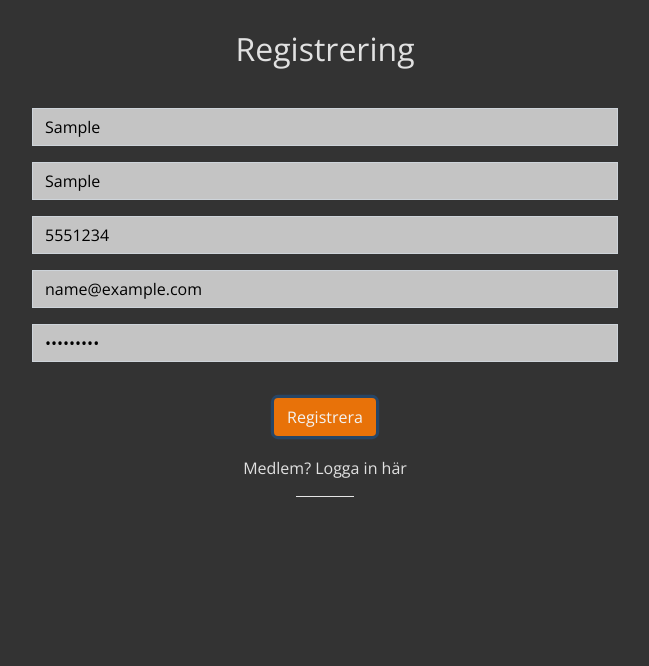
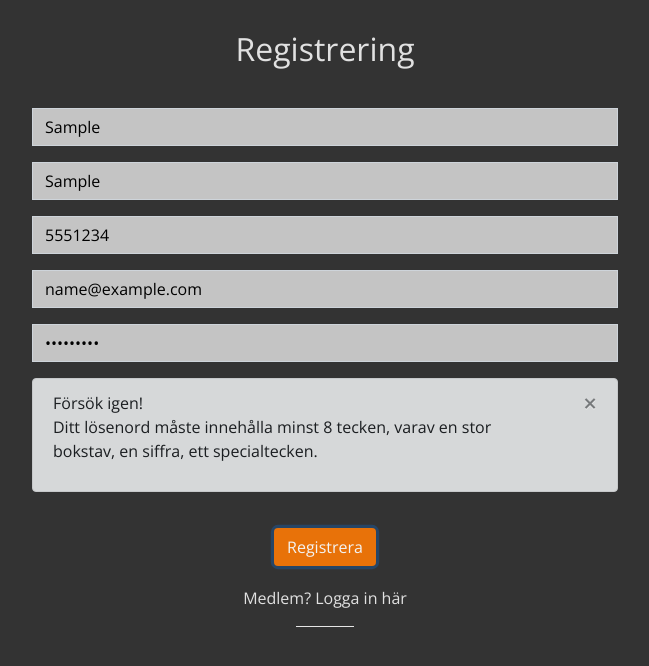
Before and after one commit to chris-mbg/FilmvisarnaAB, a React (Create React App) app: page /registration in a window 1280 px wide. Both pictures are taken after typing "Sample", "Sample", "5551234", "name@example.com", "Sample123" into the empty fields and a click on the button "Registrera". Shown: the top 666 px of the page, without its empty margins (315-964 px from the left). Built offline with nearby package versions, Linux system fonts and the light colour scheme.

Commit message:
Improvements for error handlers + created alert boxes (register feedback)

```diff
--- a/src/components/registration/RegistrationForm.js
+++ b/src/components/registration/RegistrationForm.js
@@ -2,6 +2,7 @@ import styles from "../../css/RegistrationForm.module.css";
 import { useContext, useState } from "react";
 import { NavLink, useHistory } from "react-router-dom";
 import { UserContext } from "../../contexts/UserContext";
+import { Alert } from "react-bootstrap";
 import { checkPassword } from "../../utilities/utilities";
 
 const RegistrationForm = () => {
@@ -10,6 +11,8 @@ const RegistrationForm = () => {
   const [phone, setPhone] = useState("");
   const [email, setEmail] = useState("");
   const [password, setPassword] = useState("");
+  const [alertPassword, setAlertPassword] = useState(false);
+  const [alertEmail, setAlertEmail] = useState(false);
 
   // Context
   const { register } = useContext(UserContext);
@@ -34,12 +37,21 @@ const RegistrationForm = () => {
           setEmail("");
           setPassword("");
 
+          // Reset alerts
+          setAlertPassword(false);
+          setAlertEmail(false);
+
           // Re-directs to:
           history.push("/");
         }
         if (!data) {
+          setAlertEmail(true);
         }
       });
+    }
+
+    if (!checkPassword(password)) {
+      setAlertPassword(true);
     }
   };
 
@@ -62,6 +74,27 @@ const RegistrationForm = () => {
   const handlePassword = (e) => {
     setPassword(e.target.value);
   };
+
+  // Alert boxes
+  const alertPasswordBox = alertPassword ? (
+    <Alert variant="dark" onClose={() => setAlertPassword(false)} dismissible>
+      <p>
+        Försök igen! <br />
+        Ditt lösenord måste innehålla minst 8 tecken, varav en stor bokstav, en
+        siffra, ett specialtecken.
+      </p>
+    </Alert>
+  ) : (
+    ""
+  );
+
+  const alertEmailBox = alertEmail ? (
+    <Alert variant="dark" onClose={() => setAlertEmail(false)} dismissible>
+      <p>Välj en annan e-post!</p>
+    </Alert>
+  ) : (
+    ""
+  );
 
   return (
     <div className={`${styles.form_container} `}>
@@ -133,6 +166,9 @@ const RegistrationForm = () => {
           />
         </div>
 
+        {alertPasswordBox}
+        {alertEmailBox}
+
         <div className="d-flex justify-content-center">
           <button type="submit" className={`${styles.button} btn`}>
             Registrera
--- a/src/contexts/UserContext.js
+++ b/src/contexts/UserContext.js
@@ -4,6 +4,11 @@ export const UserContext = createContext();
 
 const UserContextProvider = ({ children }) => {
   const [loggedInUser, setLoggedInUser] = useState(null);
+
+  useEffect(() => {
+    // Removes console log after testing
+    console.log("loggedInUser:", loggedInUser);
+  }, [loggedInUser]);
 
   // Registration for new user.
   const register = async (userInformation) => {
@@ -28,8 +33,11 @@ const UserContextProvider = ({ children }) => {
         throw new Error();
       }
 
-      // Return true, if registration was successful
+      // Return true, if registration was successful.
       if (data.status === "success") {
+        // Registration - logs user in after registration is completed.
+        setLoggedInUser(data.data);
+
         return true;
       }
     } catch (err) {
--- a/src/css/RegistrationForm.module.css
+++ b/src/css/RegistrationForm.module.css
@@ -1,3 +1,4 @@
+/* Form  */
 .button {
   background-color: #e87209;
   color: #f3f3f3;
@@ -30,6 +31,8 @@
   color: #e1e1e1;
   text-align: center;
 }
+
+/* CTA */
 
 .login_link {
   color: #e1e1e1;
```
